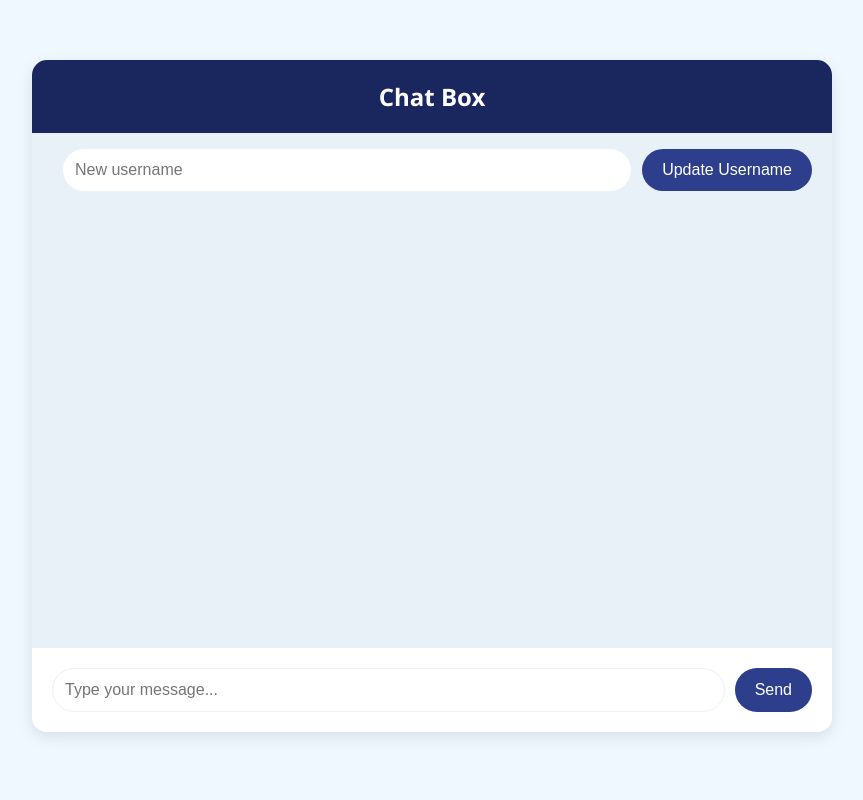
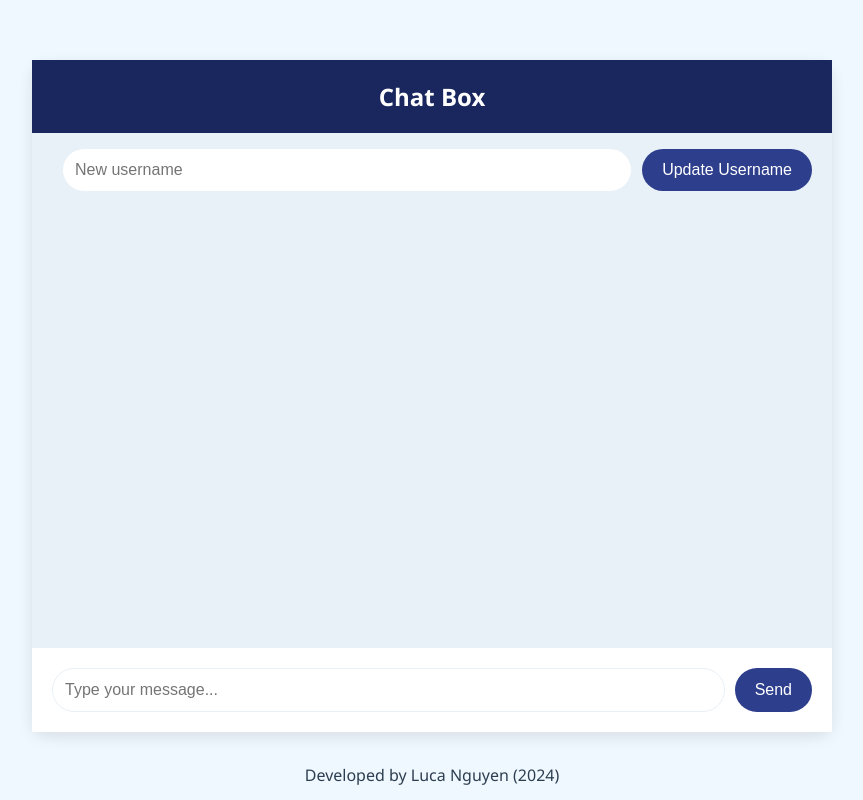
Before and after one commit to luca-nguyen/chat-box, a Flask app: page / in a window 1280 px wide. Shown: the whole page, without its empty margins (208-1071 px from the left). Run offline with Flask 3, Linux system fonts and the light colour scheme; some libraries are stand-ins or nearby versions.

Commit message:
added signature

```diff
--- a/templates/index.html
+++ b/templates/index.html
@@ -4,6 +4,7 @@
 		<meta charset="UTF-8" />
 		<meta name="viewport" content="width=device-width, initial-scale=1.0" />
 		<title>Chat Box // Python App</title>
+		<link rel="icon" type="image/x-icon" href="/images/favicon.png">
 		<script
 			src="https://cdnjs.cloudflare.com/ajax/libs/socket.io/4.7.5/socket.io.js"
 			integrity="sha512-luMnTJZ7oEchNDZAtQhgjomP1eZefnl82ruTH/3Oj/Yu5qYtwL7+dVRccACS/Snp1lFXq188XFipHKYE75IaQQ=="
@@ -37,7 +38,9 @@
 				background-color: white;
 				border-radius: 15px;
 				box-shadow: 0 5px 15px rgba(0, 0, 0, 0.1);
-				overflow: hidden;
+				overflow: visible;
+				position: relative;
+				display: grid;
 			}
 
 			.chat-header {
@@ -282,6 +285,13 @@
 				fill: rgb(173, 176, 195);
 				transition: ease 0.3s;
 			}
+
+			.signature {
+				position: absolute;
+				justify-self: center;
+				align-self: center;
+				bottom: -70px;
+			}
 		</style>
 	</head>
 	<body>
@@ -317,6 +327,7 @@
 					<button id="new-username-button">Done</button>
 				</div>
 			</div>
+			<p class="signature">Developed by Luca Nguyen (2024)</p>
 		</div>
 		<div class="black-box" id="black-box"></div>
 
```
Also changed, not shown: images/favicon.png (added).
